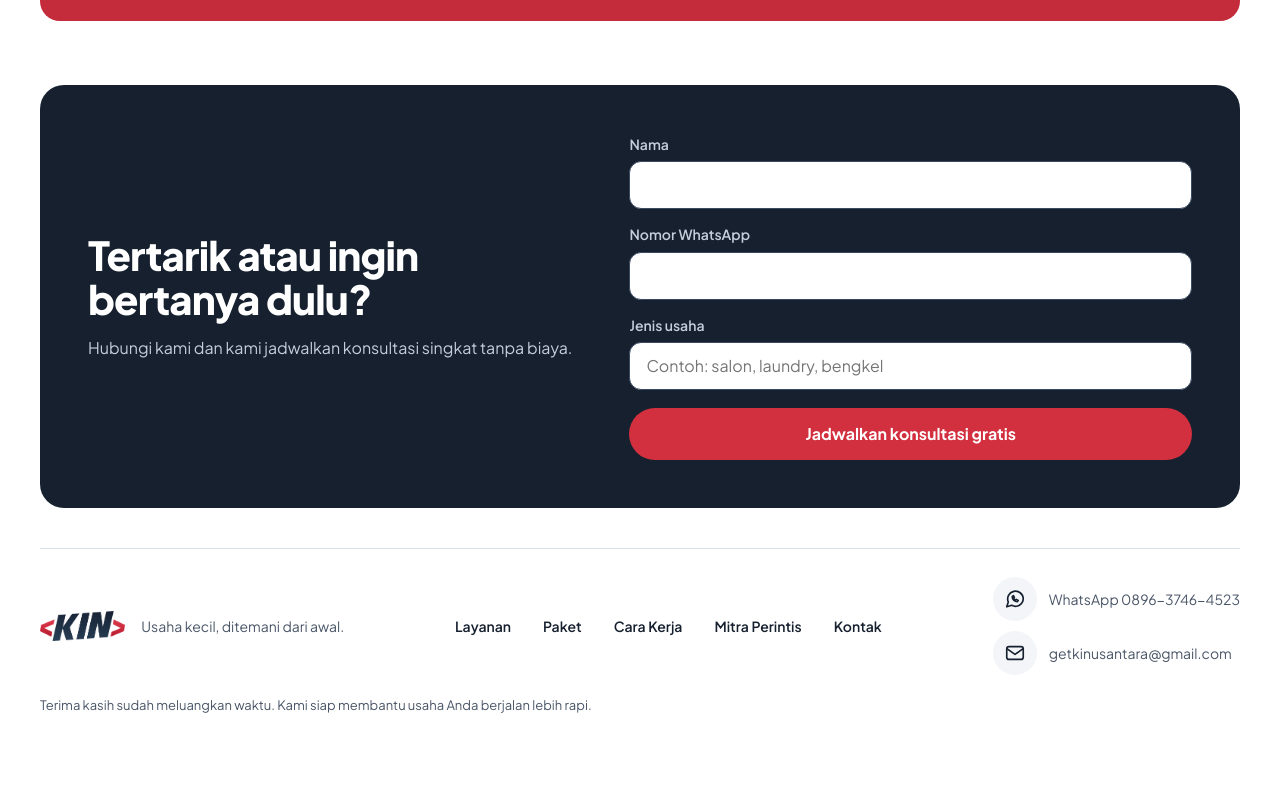
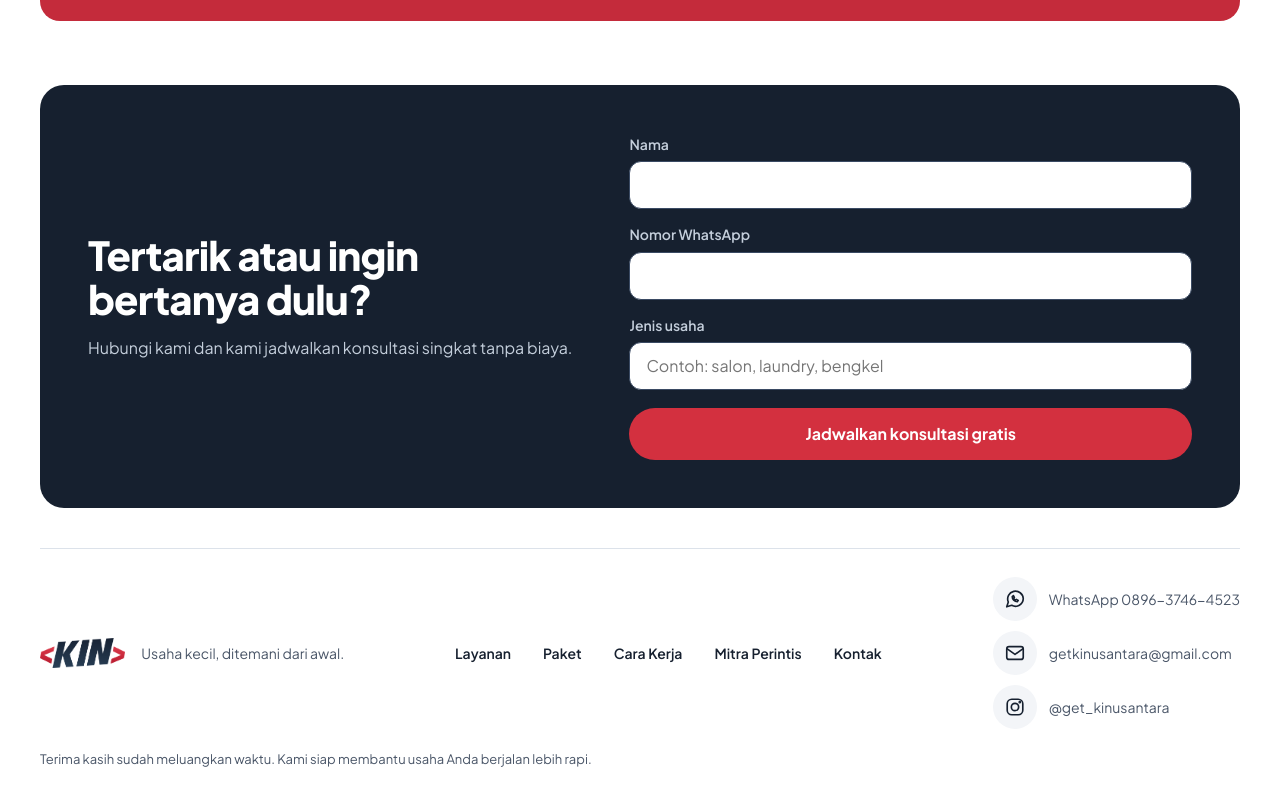
Before and after one commit to getkinusantara-has/getkinusantara, a plain HTML site: page index.html in a window 1280 px wide. Shown: the part 3710-4516 px from the top of the page. Before the commit the page ends 4466 px from the top, so only its background shows below. Drawn offline with Linux system fonts and the light colour scheme.

Commit message:
Update index.html

```diff
--- a/index.html
+++ b/index.html
@@ -397,6 +397,7 @@ a.paket-card:hover .paket-cta{background:#D3303F}
 <div style="display:flex;flex-direction:column;gap:10px;min-width:0">
 <div style="display:flex;align-items:center;gap:12px"><a class="ic ic-light" href="https://wa.me/6289637464523?text=Halo%20KIN%2C%20saya%20ingin%20tanya%20dulu." aria-label="Chat WhatsApp KIN"><svg width="22" height="22" viewBox="0 0 24 24" fill="none" stroke="currentColor" stroke-width="1.8" stroke-linecap="round" stroke-linejoin="round" aria-hidden="true"><path d="M21 11.5a8.5 8.5 0 0 1-12.6 7.4L3 20.5l1.7-5.2A8.5 8.5 0 1 1 21 11.5z"></path><path d="M9 9.5c0 3 2.5 5.5 5.5 5.5l1-1.5-2-1-1 .8c-.8-.4-1.6-1.2-2-2l.8-1-1-2z"></path></svg></a><span style="font-size:14px;color:#4A5668">WhatsApp 0896-3746-4523</span></div>
 <div style="display:flex;align-items:center;gap:12px;min-width:0"><a class="ic ic-light" href="mailto:getkinusantara@gmail.com" aria-label="Kirim email ke KIN"><svg width="22" height="22" viewBox="0 0 24 24" fill="none" stroke="currentColor" stroke-width="1.8" stroke-linecap="round" stroke-linejoin="round" aria-hidden="true"><rect x="3" y="5" width="18" height="14" rx="2.5"></rect><path d="M3.5 7.5l8.5 6 8.5-6"></path></svg></a><span style="font-size:14px;color:#4A5668;word-break:break-all">getkinusantara@gmail.com</span></div>
+<div style="display:flex;align-items:center;gap:12px;min-width:0"><a class="ic ic-light" href="https://www.instagram.com/get_kinusantara" target="_blank" rel="noopener" aria-label="Buka Instagram KIN"><svg width="22" height="22" viewBox="0 0 24 24" fill="none" stroke="currentColor" stroke-width="1.8" stroke-linecap="round" stroke-linejoin="round" aria-hidden="true"><rect x="3.5" y="3.5" width="17" height="17" rx="5"></rect><circle cx="12" cy="12" r="4"></circle><circle cx="17.2" cy="6.8" r="0.6" fill="currentColor"></circle></svg></a><span style="font-size:14px;color:#4A5668">@get_kinusantara</span></div>
 </div>
 </div>
 <p style="margin:20px 0 0;font-size:13px;color:#4A5668">Terima kasih sudah meluangkan waktu. Kami siap membantu usaha Anda berjalan lebih rapi.</p>
```
